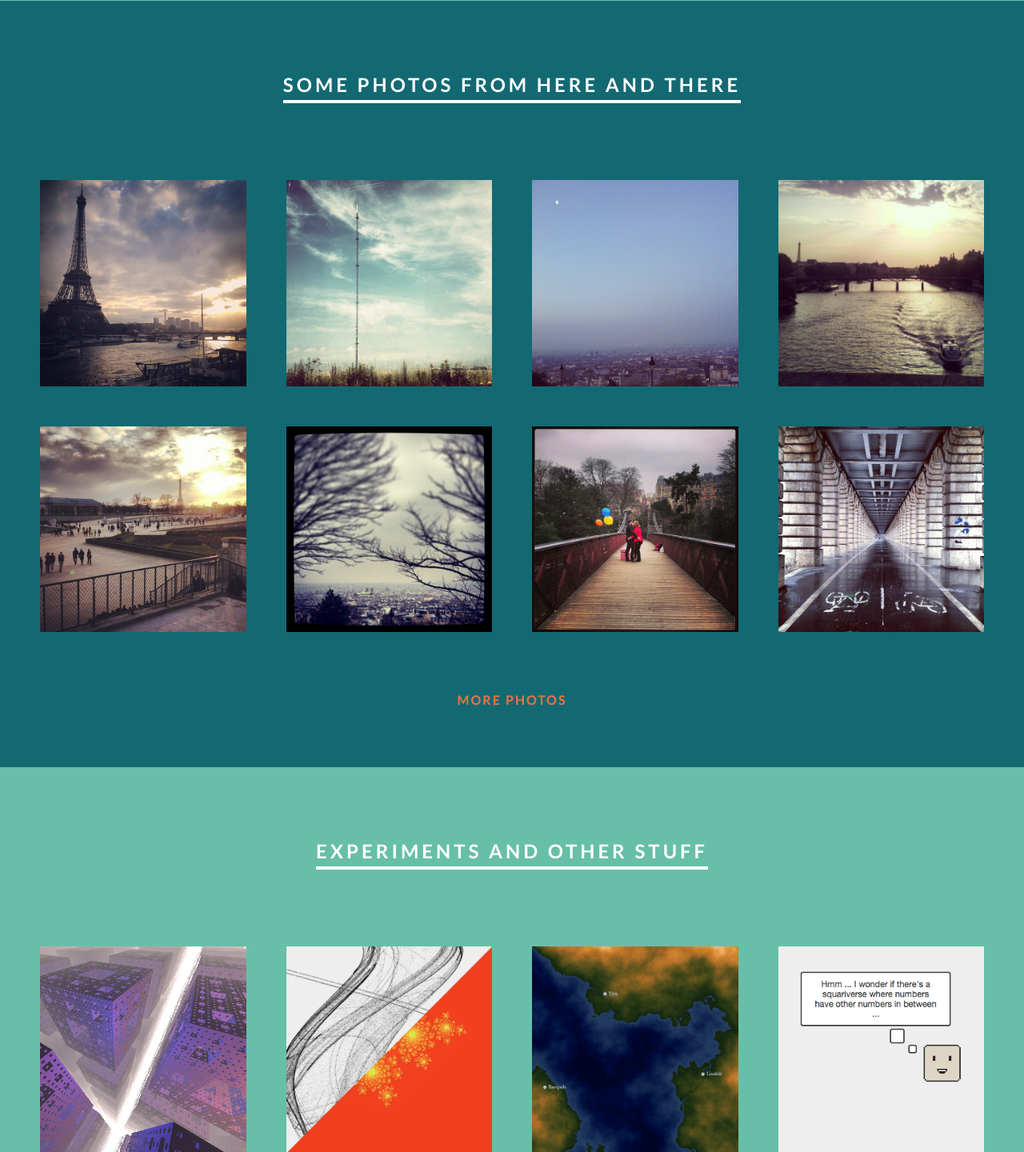
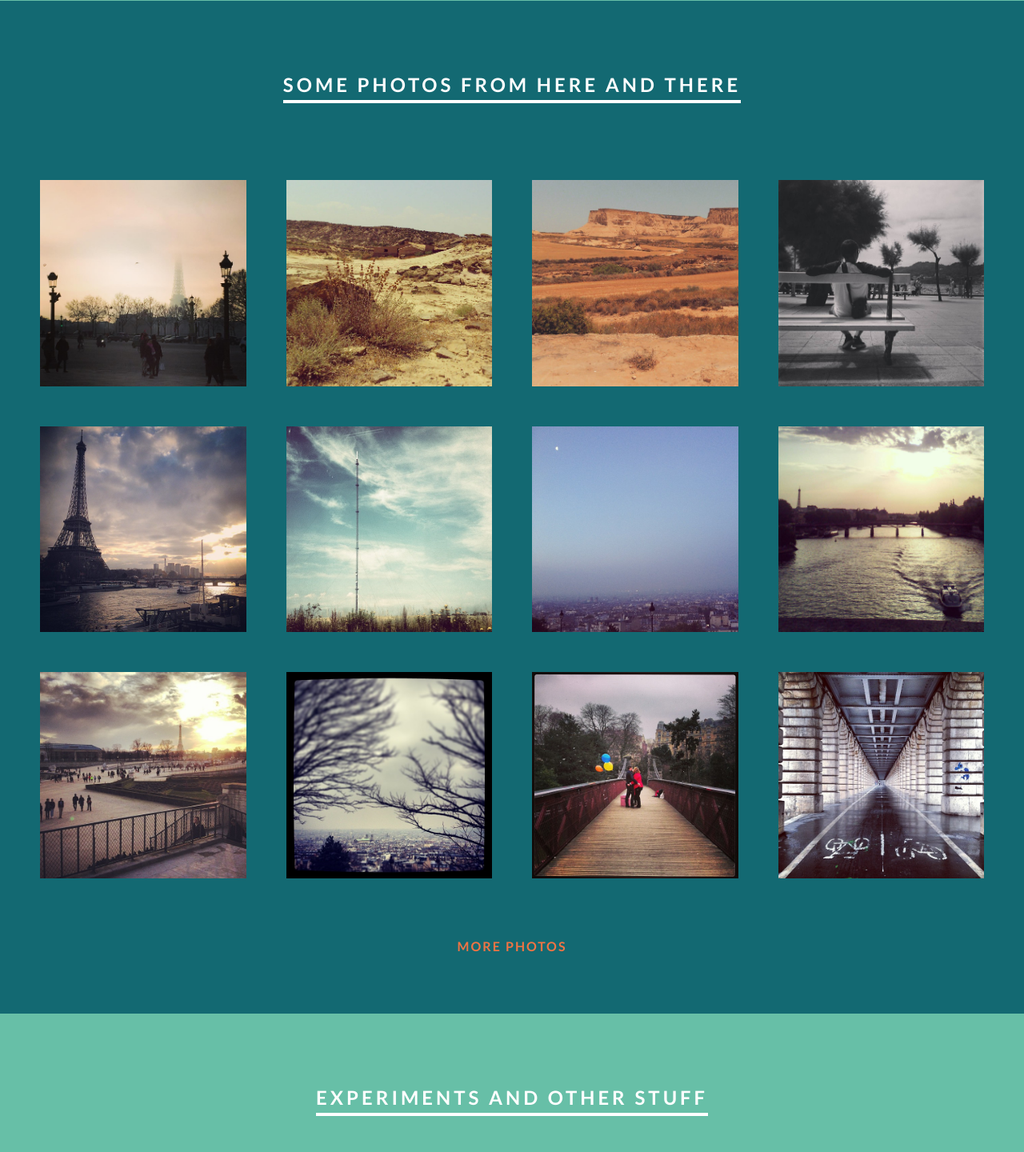
Before and after one commit to codefromhezad/hezad.com, a PHP site: page / in a window 1280 px wide. Shown: the part 1495-2935 px from the top of the page at 80% size. Run offline with PHP 8.4, Linux system fonts and the light colour scheme.

Commit message:
Added new photos

```diff
--- a/data.php
+++ b/data.php
@@ -1,6 +1,22 @@
 <?php
 	$data = array(
 		'photos' => array(
+			array(
+				'url'   => 'https://instagram.com/p/BN1vs3WhqMm/',
+				'image' => 'img/instagram-12.jpg'
+			),
+			array(
+				'url'   => 'https://instagram.com/p/BIgClDVhuQG/',
+				'image' => 'img/instagram-9.jpg'
+			),
+			array(
+				'url'   => 'https://instagram.com/p/BIgCKHvBvEw/',
+				'image' => 'img/instagram-10.jpg'
+			),
+			array(
+				'url'   => 'https://instagram.com/p/BIawXSbBDbr/',
+				'image' => 'img/instagram-11.jpg'
+			),
 			array(
 				'url'   => 'https://instagram.com/p/wRaNntl_ba',
 				'image' => 'img/instagram-1.jpg'
--- a/index.php
+++ b/index.php
@@ -92,7 +92,7 @@
 			<div class="photo">
 				<div class="inner-photo">
 					<a target="_blank" href="<?php echo $item['url']; ?>">
-						<img src="<?php echo $item['image']; ?>" width="100%" height="100%">
+						<div class="inner" style="background-image: url('<?php echo $item['image']; ?>');"></div>
 					</a>
 				</div>
 			</div>
--- a/style.css
+++ b/style.css
@@ -162,10 +162,17 @@ a:hover {
 .photo a {
 	display: block;
 	position: relative;
+	padding-top: 100%;
 }
 
-.photo a img {
+.photo a .inner {
 	display: block;
+	position: absolute;
+	top: 0;
+	left: 0;
+	width: 100%;
+	height: 100%;
+	background: transparent no-repeat center / cover;
 
 	-webkit-transition: -webkit-transform 0.25s;
 	-moz-transition: -moz-transform 0.25s;
@@ -185,7 +192,7 @@ a:hover {
 	border: none;
 }
 
-.photo a:hover img {
+.photo a:hover .inner {
 	-ms-transform: scale(1.1);
    	-webkit-transform: scale(1.1);
     transform: scale(1.1);
```
Also changed, not shown: img/instagram-10.jpg (added), img/instagram-11.jpg (added), img/instagram-12.jpg (added), img/instagram-9.jpg (added), 1 other file.
